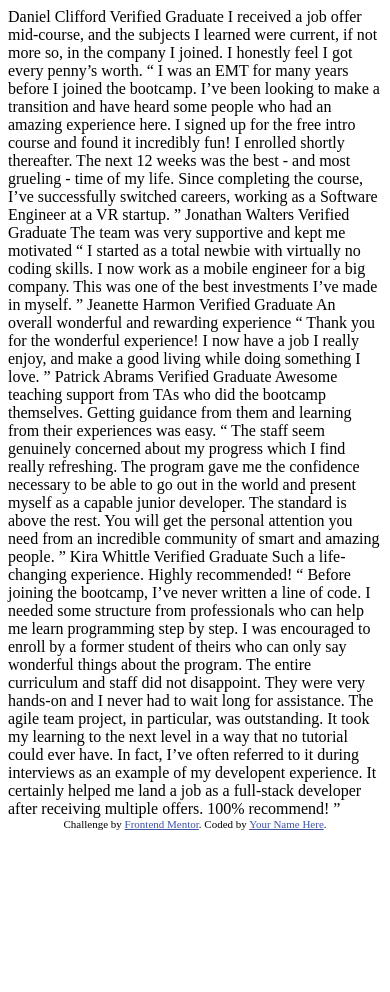
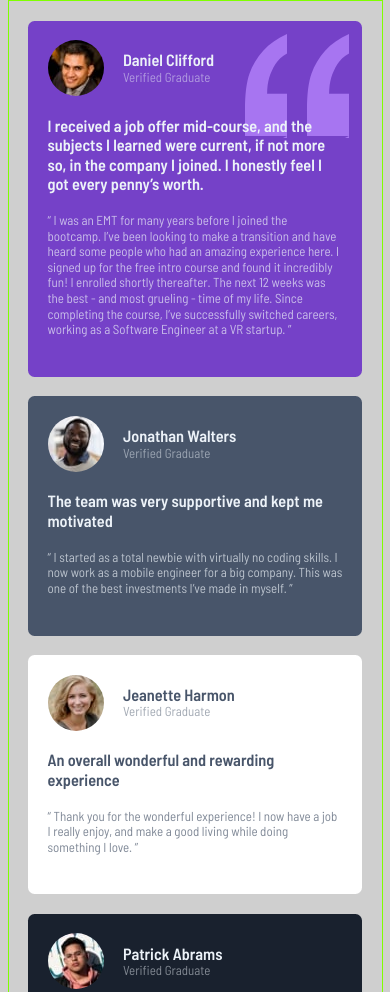
Before and after one commit to medaich/testimonials-grid-section-main, a plain HTML site: page index.html in a window 390 px wide. Shown: the top 992 px of the page. Before the commit the page ends 844 px from the top, so only its background shows below. Drawn offline with Linux system fonts and the light colour scheme.

Commit message:
setting the mobile design

```diff
--- a/index.html
+++ b/index.html
@@ -1,76 +1,162 @@
 <!DOCTYPE html>
 <html lang="en">
   <head>
-  <meta charset="UTF-8">
-  <meta name="viewport" content="width=device-width, initial-scale=1.0"> <!-- displays site properly based on user's device -->
+    <meta charset="UTF-8" />
+    <meta name="viewport" content="width=device-width, initial-scale=1.0" />
+    <!-- displays site properly based on user's device -->
 
-  <link rel="icon" type="image/png" sizes="32x32" href="./images/favicon-32x32.png">
-
-  <title>Frontend Mentor | [Challenge Name Here]</title>
+    <link
+      rel="icon"
+      type="image/png"
+      sizes="32x32"
+      href="./images/favicon-32x32.png"
+    />
+    <link rel="stylesheet" href="style/style.css" />
+    <title>Frontend Mentor | [testimonials]</title>
 
     <!-- Feel free to remove these styles or customise in your own stylesheet 👍 -->
     <style>
-    .attribution { font-size: 11px; text-align: center; }
-    .attribution a { color: hsl(228, 45%, 44%); }
+      .attribution {
+        font-size: 11px;
+        text-align: center;
+      }
+      .attribution a {
+        color: hsl(228, 45%, 44%);
+      }
     </style>
   </head>
   <body>
-  Daniel Clifford
-  Verified Graduate
+    <main class="wrapper">
+      <section class="card">
+        <div class="profile">
+          <div class="img-box">
+            <img src="images/image-daniel.jpg" alt="avatar" />
+          </div>
+          <div class="content">
+            <h1>Daniel Clifford</h1>
+            <h2>Verified Graduate</h2>
+          </div>
+        </div>
+        <div class="content">
+          <p class="comment">
+            I received a job offer mid-course, and the subjects I learned were
+            current, if not more so, in the company I joined. I honestly feel I
+            got every penny’s worth.
+          </p>
+          <p class="description">
+            “ I was an EMT for many years before I joined the bootcamp. I’ve
+            been looking to make a transition and have heard some people who had
+            an amazing experience here. I signed up for the free intro course
+            and found it incredibly fun! I enrolled shortly thereafter. The next
+            12 weeks was the best - and most grueling - time of my life. Since
+            completing the course, I’ve successfully switched careers, working
+            as a Software Engineer at a VR startup. ”
+          </p>
+        </div>
+      </section>
+      <section class="card">
+        <div class="profile">
+          <div class="img-box">
+            <img src="images/image-jonathan.jpg" alt="avatar" />
+          </div>
+          <div class="content">
+            <h1>Jonathan Walters</h1>
+            <h2>Verified Graduate</h2>
+          </div>
+        </div>
+        <div class="content">
+          <p class="comment">
+            The team was very supportive and kept me motivated
+          </p>
+          <p class="description">
+            “ I started as a total newbie with virtually no coding skills. I now
+            work as a mobile engineer for a big company. This was one of the
+            best investments I’ve made in myself. ”
+          </p>
+        </div>
+      </section>
+      <section class="card">
+        <div class="profile">
+          <div class="img-box">
+            <img src="images/image-jeanette.jpg" alt="avatar" />
+          </div>
 
-  I received a job offer mid-course, and the subjects I learned were current, if not more so,
-  in the company I joined. I honestly feel I got every penny’s worth.
-
-  “ I was an EMT for many years before I joined the bootcamp. I’ve been looking to make a
-  transition and have heard some people who had an amazing experience here. I signed up
-  for the free intro course and found it incredibly fun! I enrolled shortly thereafter.
-  The next 12 weeks was the best - and most grueling - time of my life. Since completing
-  the course, I’ve successfully switched careers, working as a Software Engineer at a VR startup. ”
-
-  Jonathan Walters
-  Verified Graduate
-
-  The team was very supportive and kept me motivated
-
-  “ I started as a total newbie with virtually no coding skills. I now work as a mobile engineer
-  for a big company. This was one of the best investments I’ve made in myself. ”
-
-  Jeanette Harmon
-  Verified Graduate
-
-  An overall wonderful and rewarding experience
-
-  “ Thank you for the wonderful experience! I now have a job I really enjoy, and make a good living
-  while doing something I love. ”
-
-  Patrick Abrams
-  Verified Graduate
-
-  Awesome teaching support from TAs who did the bootcamp themselves. Getting guidance from them and
-  learning from their experiences was easy.
-
-  “ The staff seem genuinely concerned about my progress which I find really refreshing. The program
-  gave me the confidence necessary to be able to go out in the world and present myself as a capable
-  junior developer. The standard is above the rest. You will get the personal attention you need from
-  an incredible community of smart and amazing people. ”
-
-  Kira Whittle
-  Verified Graduate
-
+          <div class="content">
+            <h1>Jeanette Harmon</h1>
+            <h2>Verified Graduate</h2>
+          </div>
+        </div>
+        <div class="content">
+          <p class="comment">An overall wonderful and rewarding experience</p>
+          <p class="description">
+            “ Thank you for the wonderful experience! I now have a job I really
+            enjoy, and make a good living while doing something I love. ”
+          </p>
+        </div>
+      </section>
+      <section class="card">
+        <div class="profile">
+          <div class="img-box">
+            <img src="images/image-patrick.jpg" alt="avatar" />
+          </div>
+          <div class="content">
+            <h1>Patrick Abrams</h1>
+            <h2>Verified Graduate</h2>
+          </div>
+        </div>
+        <div class="content">
+          <p class="comment">
+            Awesome teaching support from TAs who did the bootcamp themselves.
+            Getting guidance from them and learning from their experiences was
+            easy.
+          </p>
+          <p class="description">
+            “ The staff seem genuinely concerned about my progress which I find
+            really refreshing. The program gave me the confidence necessary to
+            be able to go out in the world and present myself as a capable
+            junior developer. The standard is above the rest. You will get the
+            personal attention you need from an incredible community of smart
+            and amazing people. ”
+          </p>
+        </div>
+      </section>
+      <section class="card">
+        <div class="profile">
+          <div class="img-box">
+            <img src="images/image-kira.jpg" alt="avatar" />
+          </div>
+          <div class="content">
+            <h1>Kira Whittle</h1>
+            <h2>Verified Graduate</h2>
+          </div>
+        </div>
+        <div class="content">
+          <p class="comment">
             Such a life-changing experience. Highly recommended!
-
-  “ Before joining the bootcamp, I’ve never written a line of code. I needed some structure from
-  professionals who can help me learn programming step by step. I was encouraged to enroll by a former
-  student of theirs who can only say wonderful things about the program. The entire curriculum and staff
-  did not disappoint. They were very hands-on and I never had to wait long for assistance. The agile team
-  project, in particular, was outstanding. It took my learning to the next level in a way that no tutorial
-  could ever have. In fact, I’ve often referred to it during interviews as an example of my developent
-  experience. It certainly helped me land a job as a full-stack developer after receiving multiple offers.
-  100% recommend! ”
+          </p>
+          <p class="description">
+            “ Before joining the bootcamp, I’ve never written a line of code. I
+            needed some structure from professionals who can help me learn
+            programming step by step. I was encouraged to enroll by a former
+            student of theirs who can only say wonderful things about the
+            program. The entire curriculum and staff did not disappoint. They
+            were very hands-on and I never had to wait long for assistance. The
+            agile team project, in particular, was outstanding. It took my
+            learning to the next level in a way that no tutorial could ever
+            have. In fact, I’ve often referred to it during interviews as an
+            example of my developent experience. It certainly helped me land a
+            job as a full-stack developer after receiving multiple offers. 100%
+            recommend! ”
+          </p>
+        </div>
+      </section>
+    </main>
 
     <div class="attribution">
-    Challenge by <a href="https://www.frontendmentor.io?ref=challenge" target="_blank">Frontend Mentor</a>.
-    Coded by <a href="#">Your Name Here</a>.
+      Challenge by
+      <a href="https://www.frontendmentor.io?ref=challenge" target="_blank"
+        >Frontend Mentor</a
+      >. Coded by <a href="#">Your Name Here</a>.
     </div>
   </body>
 </html>
--- /dev/null
+++ b/style/base-style.css
@@ -0,0 +1,111 @@
+@import url("https://fonts.googleapis.com/css2?family=Barlow+Semi+Condensed:ital,wght@0,100;0,200;0,300;0,400;0,500;0,600;0,700;0,800;0,900;1,100;1,200;1,300;1,400;1,500;1,600;1,700;1,800;1,900&display=swap");
+
+:root {
+  --base-size: 1rem;
+  --scale: 1.25;
+  --h1: calc(var(--h2) * var(--scale));
+  --h2: calc(var(--h3) * var(--scale));
+  --h3: calc(var(--h4) * var(--scale));
+  --h4: calc(var(--h5) * var(--scale));
+  --h5: calc(var(--h6) * var(--scale));
+  --h6: var(--base-size);
+
+  /* colors */
+  /* primary */
+  --moderate-violet: hsl(263, 55%, 52%);
+  --very-dark-grayish-blue: hsl(217, 19%, 35%);
+  --very-dark-blackish-blue: hsl(219, 29%, 14%);
+  --white: hsl(0, 0%, 100%);
+  /* Neutral */
+
+  --light-gray: hsl(0, 0%, 81%);
+  --light-grayish-blue: hsl(210, 46%, 95%);
+  /* Note for text colors:
+
+1. "Verified Graduate" has the same color as the person's name with 50% opacity
+2. Review paragraphs inside the quotations have the same color as well, but are at 70% opacity */
+  /* fonts */
+  --sans-serif: "Barlow Semi Condensed", sans-serif; /* Weights: 500, 600 */
+
+  /* font weights */
+  --w1: 600;
+  --w2: 500;
+  --w2: 400;
+  --w3: 200;
+}
+
+html {
+  box-sizing: border-box;
+  font-size: 13px;
+}
+
+*,
+*:before,
+*:after {
+  box-sizing: inherit;
+  margin: 0;
+  padding: 0;
+}
+
+body {
+  font-family: var(--sans-serif);
+  font-weight: var(--w2);
+  line-height: 1;
+  background: var(--light-gray);
+  color: var(--light-grayish-blue);
+  font-size: var(--base-size);
+  margin: 0;
+  padding: 0;
+}
+
+h1,
+.h1 {
+  font-size: var(--h1);
+}
+
+h2,
+.h2 {
+  font-size: var(--h2);
+}
+
+h3,
+.h3 {
+  font-size: var(--h3);
+}
+
+h4,
+.h4 {
+  font-size: var(--h4);
+}
+
+h5,
+.h5 {
+  font-size: var(--h5);
+}
+
+h6,
+.h6 {
+  font-size: var(--h6);
+}
+
+h1,
+h2,
+h3,
+h4,
+h5,
+h6 {
+  font-weight: var(--w1);
+}
+
+a {
+  text-decoration: none;
+}
+
+img {
+  width: 100%;
+  max-width: 100%;
+}
+
+table {
+  border-collapse: collapse;
+}
--- /dev/null
+++ b/style/style.css
@@ -0,0 +1,194 @@
+@import url("https://fonts.googleapis.com/css2?family=Barlow+Semi+Condensed:ital,wght@0,100;0,200;0,300;0,400;0,500;0,600;0,700;0,800;0,900;1,100;1,200;1,300;1,400;1,500;1,600;1,700;1,800;1,900&display=swap");
+
+:root {
+  --base-size: 1rem;
+  --scale: 1.25;
+  --h1: calc(var(--h2) * var(--scale));
+  --h2: calc(var(--h3) * var(--scale));
+  --h3: calc(var(--h4) * var(--scale));
+  --h4: calc(var(--h5) * var(--scale));
+  --h5: calc(var(--h6) * var(--scale));
+  --h6: var(--base-size);
+
+  /* colors */
+  /* primary */
+  --moderate-violet: hsl(263, 55%, 52%);
+  --very-dark-grayish-blue: hsl(217, 19%, 35%);
+  --very-dark-blackish-blue: hsl(219, 29%, 14%);
+  --white: hsl(0, 0%, 100%);
+  /* Neutral */
+
+  --light-gray: hsl(0, 0%, 81%);
+  --light-grayish-blue: hsl(210, 46%, 95%);
+  --light-grayish-blue50: hsla(210, 46%, 95%, 0.5);
+  --light-grayish-blue70: hsla(210, 46%, 95%, 0.7);
+  --very-dark-grayish-blue50: hsla(217, 19%, 35%, 0.5);
+  --very-dark-grayish-blue70: hsla(217, 19%, 35%, 0.7);
+
+  /* Note for text colors:
+
+1. "Verified Graduate" has the same color as the person's name with 50% opacity
+2. Review paragraphs inside the quotations have the same color as well, but are at 70% opacity */
+  /* fonts */
+  --sans-serif: "Barlow Semi Condensed", sans-serif; /* Weights: 500, 600 */
+
+  /* font weights */
+  --w1: 600;
+  --w2: 500;
+  --w2: 400;
+  --w3: 200;
+}
+
+html {
+  box-sizing: border-box;
+  font-size: 13px;
+}
+
+*,
+*:before,
+*:after {
+  box-sizing: inherit;
+  margin: 0;
+  padding: 0;
+}
+
+body {
+  font-family: var(--sans-serif);
+  font-weight: var(--w2);
+  line-height: 1.2;
+  background: var(--light-gray);
+  color: var(--light-grayish-blue);
+  font-size: var(--base-size);
+  margin: 0;
+  padding: 0;
+}
+
+h1,
+.h1 {
+  font-size: var(--h1);
+}
+
+h2,
+.h2 {
+  font-size: var(--h2);
+}
+
+h3,
+.h3 {
+  font-size: var(--h3);
+}
+
+h4,
+.h4 {
+  font-size: var(--h4);
+}
+
+h5,
+.h5 {
+  font-size: var(--h5);
+}
+
+h6,
+.h6 {
+  font-size: var(--h6);
+}
+
+h1,
+h2,
+h3,
+h4,
+h5,
+h6 {
+  font-weight: var(--w1);
+}
+
+a {
+  text-decoration: none;
+}
+
+table {
+  border-collapse: collapse;
+}
+
+.wrapper {
+  max-width: 375px;
+  margin: 0 auto;
+  border: 1px solid chartreuse;
+}
+.wrapper > * {
+  border-radius: 0.5rem;
+  padding: 1.5rem;
+  margin: 1.5rem;
+  background-color: rgb(23, 187, 187);
+}
+.img-box {
+  max-width: 4.5rem;
+  overflow: hidden;
+}
+.img-box img {
+  border-radius: 50%;
+  display: block;
+}
+.wrapper .profile {
+  display: flex;
+  gap: 1.5rem;
+  align-items: center;
+}
+.profile h1 {
+  font-size: var(--h5);
+}
+.profile h2 {
+  font-weight: var(--w2);
+  color: var(--light-grayish-blue50);
+  font-size: var(--h6);
+}
+.comment {
+  font-size: var(--h5);
+  font-weight: var(--w1);
+}
+.description {
+  font-size: var(--h6);
+  color: var(--light-grayish-blue70);
+}
+.card > .content p {
+  margin: 1.5rem 0;
+}
+.card:first-child {
+  background-color: var(--moderate-violet);
+  position: relative;
+  z-index: 1;
+}
+.card:nth-child(2) {
+  background-color: var(--very-dark-grayish-blue);
+}
+.card:nth-child(3),
+.card:nth-child(5) {
+  background-color: var(--white);
+}
+.card:nth-child(4) {
+  background-color: var(--very-dark-blackish-blue);
+}
+.card:nth-child(3) .profile h1,
+.card:nth-child(5) .profile h1,
+.card:nth-child(3) .comment,
+.card:nth-child(5) .comment {
+  color: var(--very-dark-grayish-blue);
+}
+.card:nth-child(3) .profile h2,
+.card:nth-child(5) .profile h2 {
+  color: var(--very-dark-grayish-blue50);
+}
+.card:nth-child(3) .description,
+.card:nth-child(5) .description {
+  color: var(--very-dark-grayish-blue70);
+}
+.card:first-child::before {
+  content: "";
+  background: url("../images/bg-pattern-quotation.svg");
+  width: 8rem;
+  height: 8rem;
+  position: absolute;
+  right: 1rem;
+  top: 1rem;
+  z-index: -1;
+}
```
Lines whose indentation alone changed are shown as unchanged.
